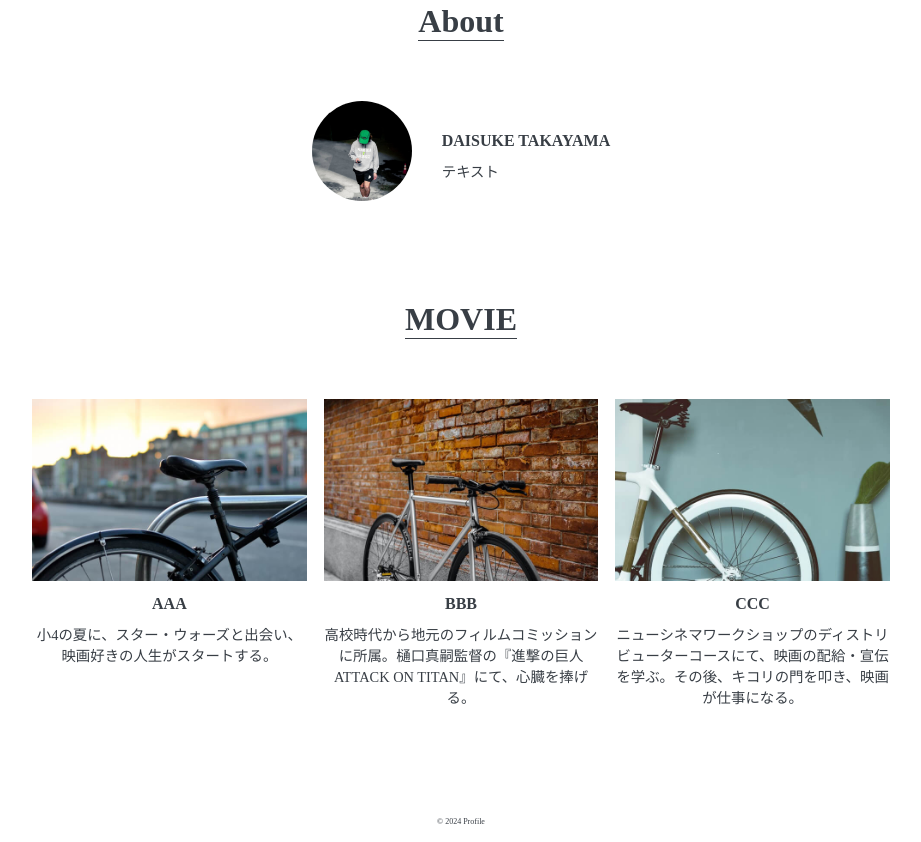
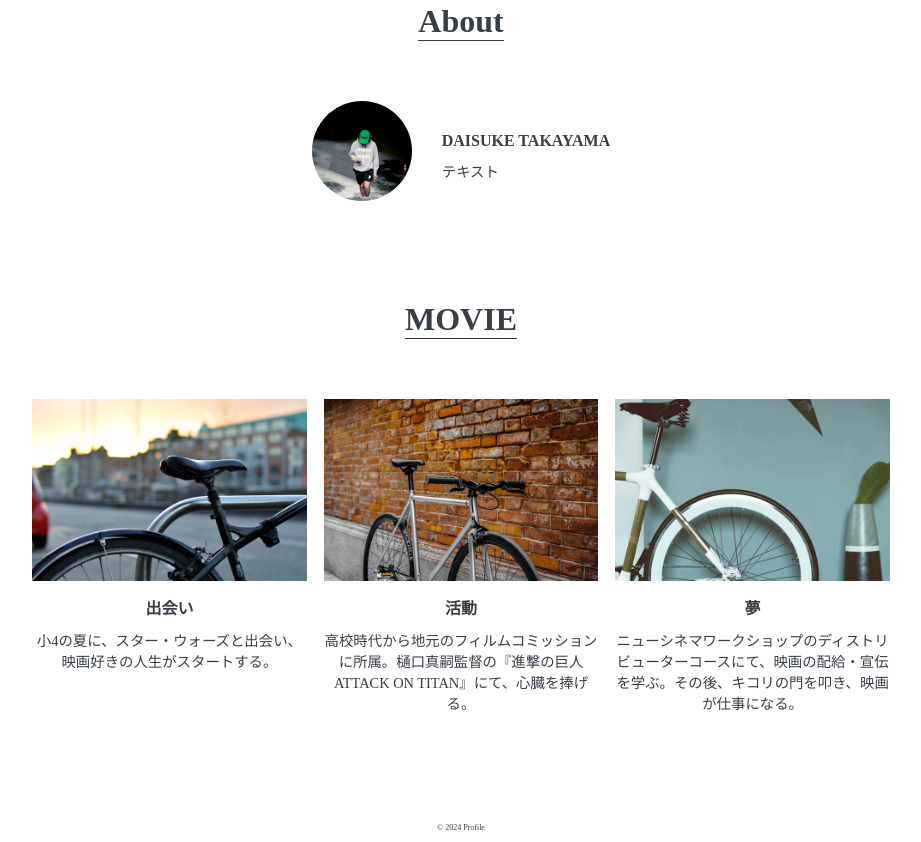
Before and after one commit to CafeMist/profile, a plain HTML site: page index.html in a window 1280 px wide. Shown: the part 741-1583 px from the top of the page, without its empty margins (179-1100 px from the left). Drawn offline with Linux system fonts and the light colour scheme; some packages are replaced by stand-ins of ours.

Commit message:
Add files via upload

```diff
--- a/index.html
+++ b/index.html
@@ -44,17 +44,17 @@
         <ul>
           <li>
             <img src="img/bicycle1.jpg" alt="テキスト">
-            <h3 class="content-title">AAA</h3>
+            <h3 class="content-title">出会い</h3>
             <p>小4の夏に、スター・ウォーズと出会い、映画好きの人生がスタートする。</p>
           </li>
           <li>
             <img src="img/bicycle2.jpg" alt="テキスト">
-            <h3 class="content-title">BBB</h3>
+            <h3 class="content-title">活動</h3>
             <p>高校時代から地元のフィルムコミッションに所属。樋口真嗣監督の『進撃の巨人 ATTACK ON TITAN』にて、心臓を捧げる。</p>
           </li>
           <li>
             <img src="img/bicycle3.jpg" alt="テキスト">
-            <h3 class="content-title">CCC</h3>
+            <h3 class="content-title">夢</h3>
             <p>ニューシネマワークショップのディストリビューターコースにて、映画の配給・宣伝を学ぶ。その後、キコリの門を叩き、映画が仕事になる。</p>
           </li>
         </ul>
```
